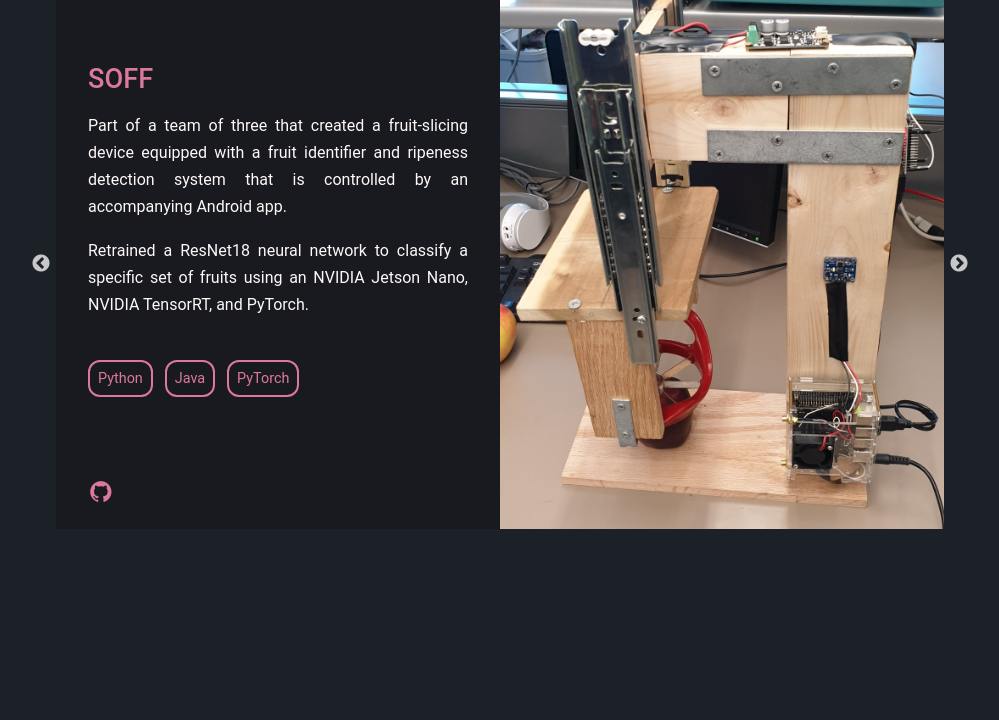
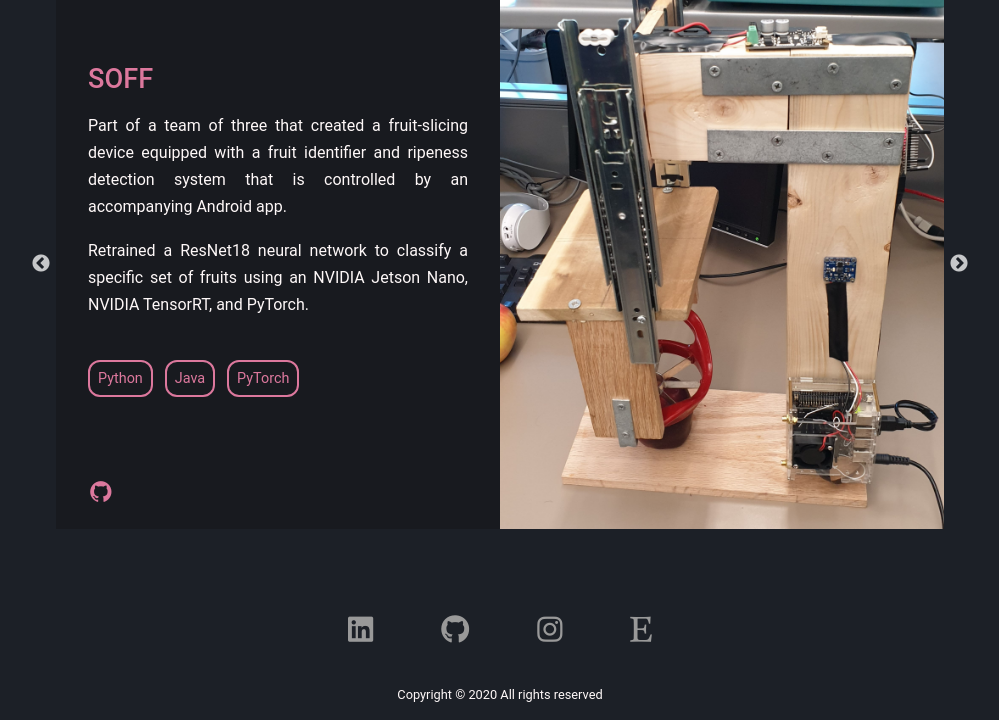
Before and after one commit to nabarcala/Python-and-Flask-Ex, a Flask app: page / in a window 1280 px wide. Shown: the part 2101-2821 px from the top of the page, without its empty margins (140-1139 px from the left). Before the commit the page ends 2630 px from the top, so only its background shows below. Run offline with Flask 2, Linux system fonts and the light colour scheme; data that the repository does not hold is empty; some libraries are stand-ins or nearby versions.

Commit message:
Added footer with social icons

```diff
--- a/app/general/templates/general/home.html
+++ b/app/general/templates/general/home.html
@@ -20,9 +20,9 @@
                 <div class="span-6 about-desc">
                     <div class="inner-desc">
                         <h1>Natacha Barcala </h1>
-                        <h3>Computer Science graduate seeking a Software Developer role.
+                        <h3>Am a software developer, web developer
                         </h3>
-                        <p> I uded Python and the Flask framework to create this portfolio!
+                        <p> Computer Science graduate seeking a Software Developer role. I uded Python and the Flask framework to create this portfolio!
                         </p>
                         <div class="">
                             <a href="{{ url_for('general.home', _anchor='portfolio') }}" class="btn border-pink">
--- a/app/static/css/style.css
+++ b/app/static/css/style.css
@@ -351,10 +351,25 @@ body {
     background-position-x: center;
     background-position-y: center;
 }
-.other-project-views {
-    margin: 5rem 0;
+
+
+/*-------- Footer --------*/
+.footer {
+    background-color: var(--background-dark);
+    padding-bottom: 1rem;
 }
-
+.social-icons a {
+    font-size: 1.8rem;
+    margin: 1rem 2rem;
+    color: var(--border-color);
+}
+.social-icons a:hover {
+    color: var(--highlight-color);
+}
+.copyrights {
+    font-size: .8rem;
+    margin-top: 2rem;
+}
 
 
 /*-------- Media Queries --------*/
@@ -362,16 +377,26 @@ body {
     .span-6 img {
         padding-top: 25%;
     }
+    .about-desc {
+        text-align: left;
+    }
 }
 @media only screen and (max-width: 1100px) {
     .span-6 img {
         padding-top: 50%;
+    }
+    .inner-desc h3 {
+        font-size: 1.3rem;
+    }
+    .inner-desc h1 {
+        font-size: 2.5rem;
     }
 }
 @media only screen and (max-width: 1035px) {
     .services-main {
         grid-template-columns: repeat(2, 1fr);
     }
+
 }
 
 @media only screen and (max-width: 990px) {
@@ -441,6 +466,9 @@ body {
         padding: 3rem 2rem;
         background-color: #181a1f;
     } */
+    .social-icons li {
+        font-size: 1.5rem;
+    }
 }
 @media only screen and (max-width: 770px) {
     .navbar {
--- a/app/templates/base.html
+++ b/app/templates/base.html
@@ -150,49 +150,18 @@
             {% block app_content %}{% endblock %}
 
         <footer class="footer">
-
-        </footer>
-
-
-        <!-- <footer class="footer">
             <div class="container">
-                <div class="">
-                    <div class="social text-center">
-                        <h5 class="text-uppercase">Follow Me</h5>
-                        <a href="#"><i class="fab fa-linkedin"></i></a>
-                        <a href="#"><i class="fab fa-github"></i></a>
-                        <a href="#"><i class="fab fa-instagram"></i></a>
-                        <a href="#"><i class="fab fa-twitter"></i></a>
-                        <a href="#"><i class="fab fa-etsy"></i></a>
-                    </div>
-                    <div class="copyrights text-center">
-                        <p class="para">
-                            Copyright 2020 All rights reserved
-                            <a href="#"><span style="color: var(--primary-color)"></span></a>
-                        </p>
-                    </div>
+                <div class="social-icons text-center">
+                    <a href="https://linkedin.com/in/natacha-barcala"><i class="fab fa-linkedin"></i></a>
+                    <a href="https://github.com/nabarcala"><i class="fab fa-github"></i></a>
+                    <a href="#"><i class="fab fa-instagram"></i></a>
+                    <a href="https://www.etsy.com/shop/TachasWorkshop"><i class="fab fa-etsy"></i></a>
+                </div>
+                <div class="copyrights text-center">
+                    Copyright &copy; 2020 All rights reserved
                 </div>
             </div>
-        </footer> -->
-
-        <!-- <footer class="social-icons">
-            <ul>
-                <li><a href="#"><i class="fab fa-linkedin"></i></a></li>
-                <li><a href="#"><i class="fab fa-github"></i></a></li>
-                <li><a href="#"><i class="fab fa-instagram"></i></a></li>
-                <li><a href="#"><i class="fab fa-etsy"></i></a></li>
-            </ul>
-        </footer> -->
-
-        <!-- <footer class="footer">
-            <p class="footer__title"> Natacha </p>
-            <div class="footer__social">
-                <a href="#" class="footer__icon"><i class='bx bxl-linkedin-square'></i></a>
-                <a href="#" class="footer__icon"><i class='bx bxl-github'></i></a>
-                <a href="#" class="footer__icon"><i class='bx bxl-instagram'></i></a>
-            </div>
-            <p>&#169; 2020 Copyright all rights reserved</p>
-        </footer> -->
+        </footer>
 
         {% endblock %}
     </body>
```
